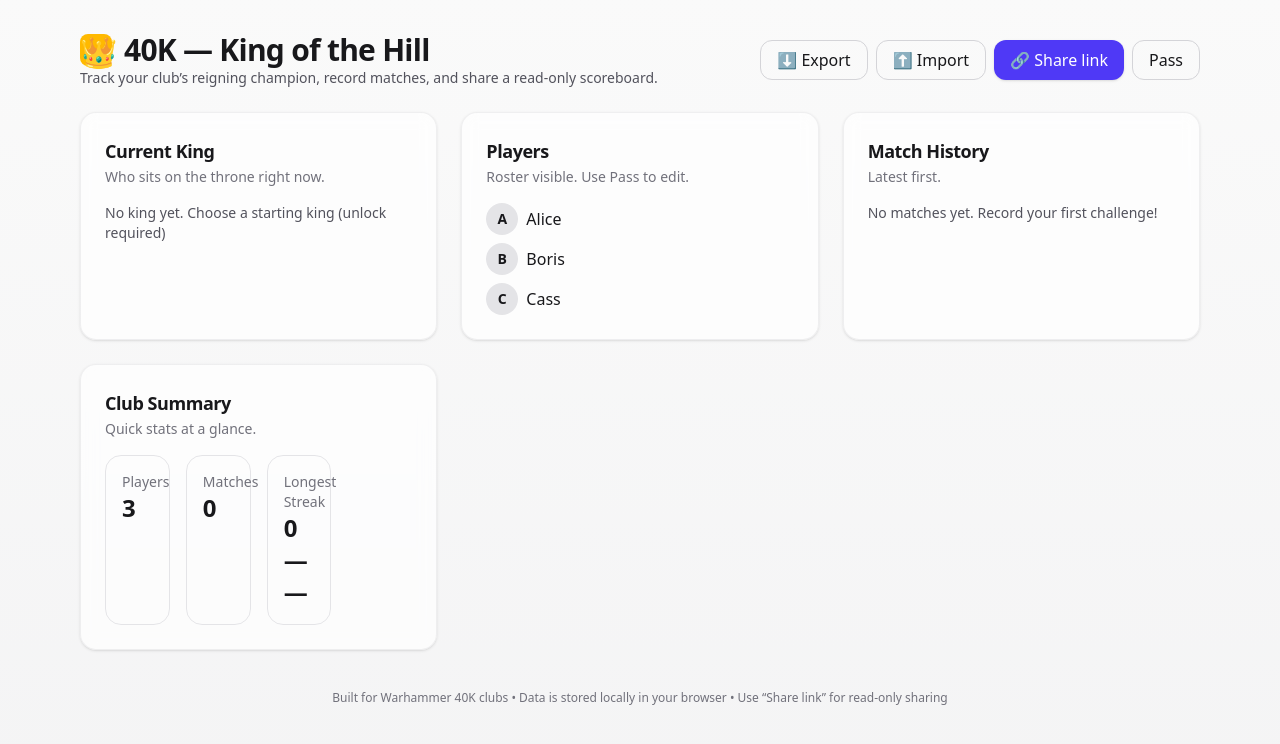
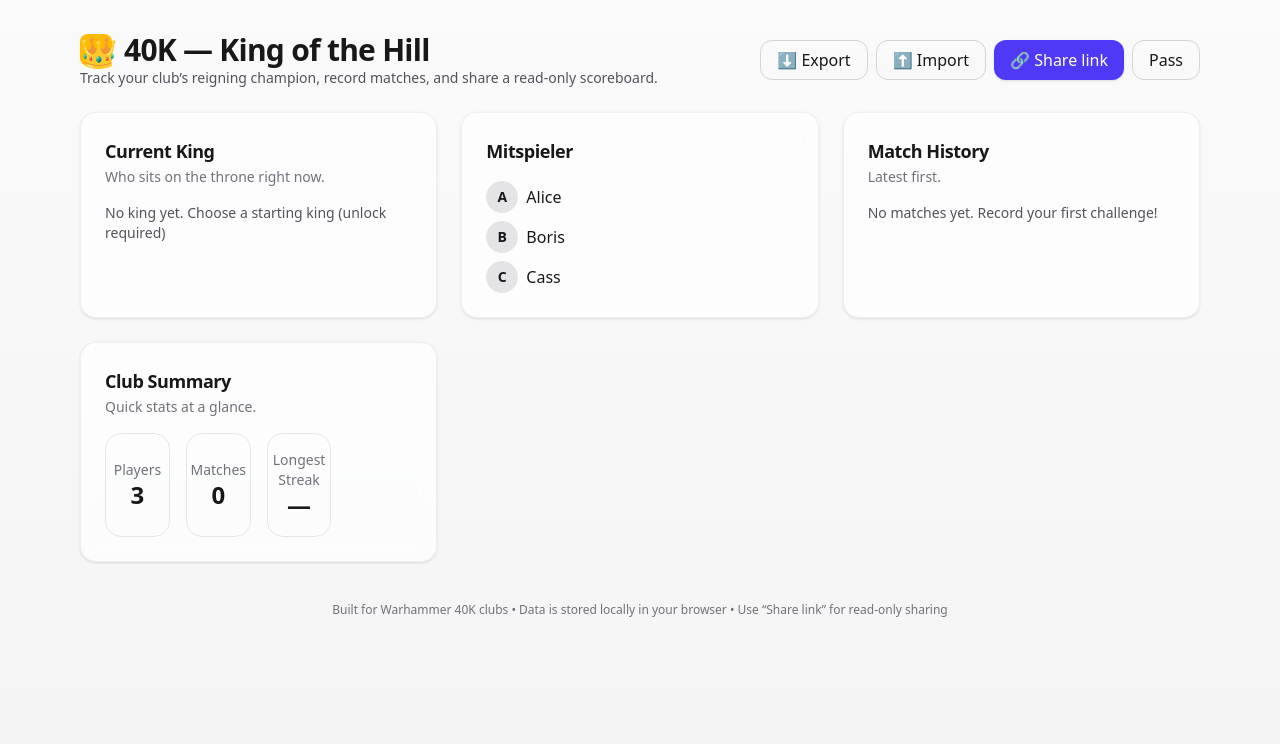
Before and after one commit to GaiGaal/WKKOTH, a React (Vite) app: page / in a window 1280 px wide. Shown: the top 744 px of the page. Built offline with nearby package versions, Linux system fonts and the light colour scheme; the HTML template or start-up script is replaced by a standard one.

Commit message:
stylchanges

```diff
--- a/src/App.jsx
+++ b/src/App.jsx
@@ -407,12 +407,7 @@ const longestStreakName = useMemo(
 
           {/* Players (roster always visible; add/make king gated) */}
           <Section
-            title="Players"
-            subtitle={
-              unlocked
-                ? "Add and manage your club roster."
-                : "Roster visible. Use Pass to edit."
-            }
+            title="Mitspieler"
           >
             {unlocked && (
               <div className="flex gap-2 mb-3">
@@ -476,13 +471,17 @@ const longestStreakName = useMemo(
           </Section>
 
           {/* Summary */}
-          <Section title="Club Summary" subtitle="Quick stats at a glance.">
-            <div className="grid grid-cols-2 md:grid-cols-4 gap-4">
-              <Stat title="Players" value={players.length} />
-              <Stat title="Matches" value={state.history.length} />
-              <Stat title="Longest Streak" value={`${longestStreak.count} — ${longestStreakName}`} />
-            </div>
+<Section title="Club Summary" subtitle="Quick stats at a glance.">
+  <div className="grid grid-cols-2 md:grid-cols-4 gap-4">
+    <Stat title="Players" value={players.length} />
+    <Stat title="Matches" value={state.history.length} />
+    <Stat
+      title={longestStreak.count ? `Longest Streak — ${longestStreakName}` : "Longest Streak"}
+      value={longestStreak.count || "—"}
+    />
+  </div>
 </Section>
+
 
         </div>
 
@@ -496,9 +495,9 @@ const longestStreakName = useMemo(
 
 function Stat({ title, value }) {
   return (
-    <div className="rounded-2xl border border-zinc-200 dark:border-zinc-800 p-4">
+    <div className="rounded-2xl border border-zinc-200 dark:border-zinc-800 p-4 min-h-[96px] flex flex-col items-center justify-center text-center">
       <p className="text-sm text-zinc-500">{title}</p>
-      <p className="text-2xl font-semibold">{String(value)}</p>
+      <p className="text-2xl font-semibold leading-tight">{String(value)}</p>
     </div>
   );
 }
```
